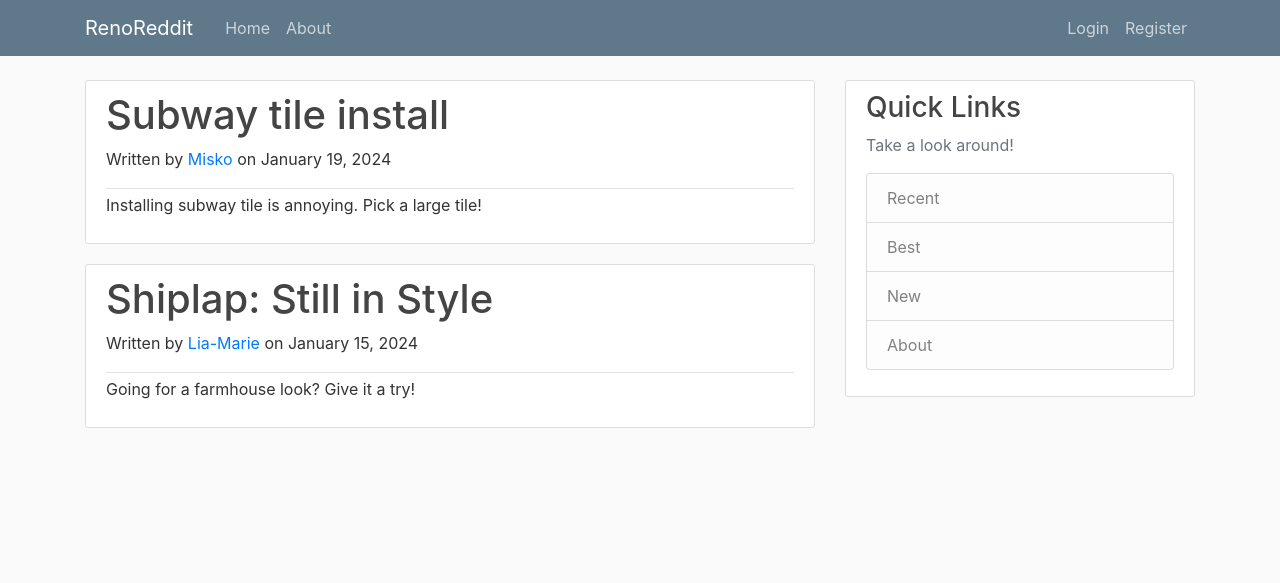
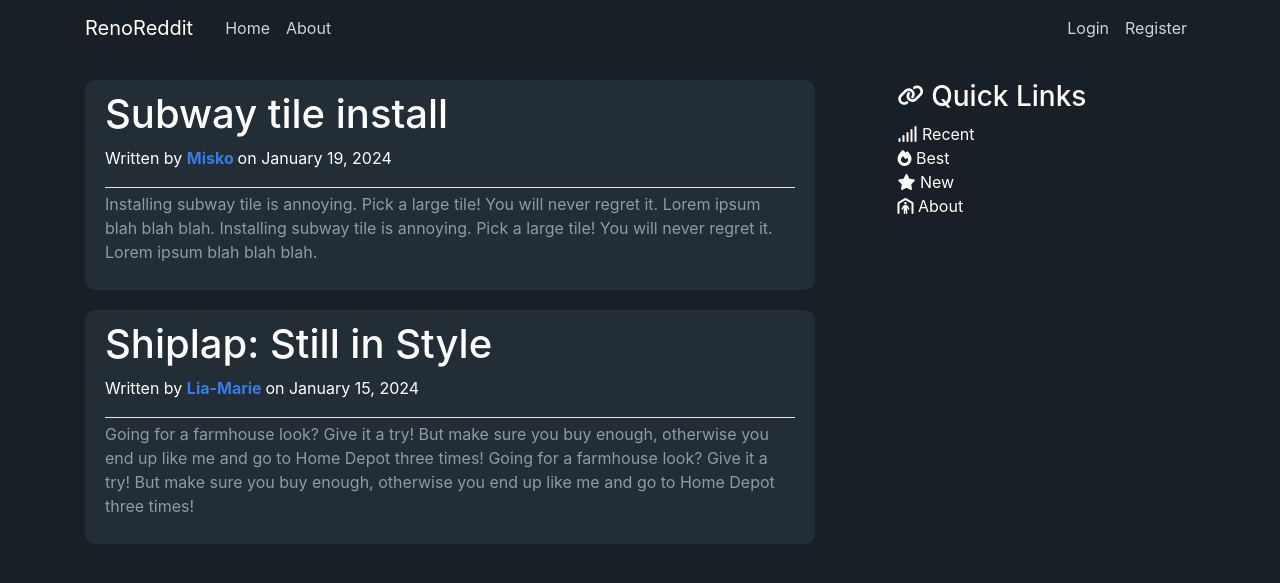
Before and after one commit to misko9251/python_sandbox, a Django app: page /renoreddit/ in a window 1280 px wide. Shown: the top 583 px of the page. Run offline with Django 5.2, Linux system fonts and the light colour scheme; some libraries are stand-ins or nearby versions.

Commit message:
add more styles to main css

```diff
--- a/renoreddit/static/renoreddit/main.css
+++ b/renoreddit/static/renoreddit/main.css
@@ -12,8 +12,8 @@ body {
     margin: 0;
   }
 
-  .bg-steel {
-    background-color: #5f788a;
+  .bg-steel, body {
+    background-color: rgb(24, 31, 38);
   }
 
   .site-header .navbar-nav .nav-link {
@@ -29,15 +29,20 @@ body {
   }
 
   .content-section {
-    background: #ffffff;
+    background-color: rgb(34, 45, 54);
+    color: white;
     padding: 10px 20px;
-    border: 1px solid #dddddd;
-    border-radius: 3px;
+    border-radius: 10px;
     margin-bottom: 20px;
   }
 
   .article-title {
     color: #444444;
+  }
+
+  .article-author{
+    color: rgb(55, 124, 231);
+    font-weight: bolder;
   }
 
   a.article-title:hover {
@@ -47,6 +52,11 @@ body {
 
   .article-content {
     white-space: pre-line;
+    color: white;
+  }
+
+   .article-paragraph {
+    color: rgb(144, 154, 165);
   }
 
   .article-img {
@@ -82,3 +92,15 @@ body {
   .account-heading {
     font-size: 2.5rem;
   }
+
+  .content-container{
+    color: white;
+    margin: 0 auto;
+    display: flex;
+    flex-direction: column;
+    width: 70%;
+  }
+
+  .content-container h3{
+    color: white;
+  }
--- a/renoreddit/templates/renoreddit/base.html
+++ b/renoreddit/templates/renoreddit/base.html
@@ -37,28 +37,27 @@
           </div>
         </nav>
       </header>
-    <!-- Block so child templates can override. Reasoning: Less duplicate code -->
     <main role="main" class="container">
         <div class="row">
           <div class="col-md-8">
+            <!-- Block so child templates can override. Reasoning: Less duplicate code -->
             {% block content %}{% endblock %}
           </div>
           <div class="col-md-4">
-            <div class="content-section">
-              <h3>Quick Links</h3>
-              <p class='text-muted'>Take a look around!
-                <ul class="list-group">
-                  <li class="list-group-item list-group-item-light">Recent</li>
-                  <li class="list-group-item list-group-item-light">Best</li>
-                  <li class="list-group-item list-group-item-light">New</li>
-                  <li class="list-group-item list-group-item-light">About</li>
+            <div class="content-container">
+              <h3><i class="fa-solid fa-link fa-xs"></i> Quick Links</h3>
+                <ul class="list-group" style="list-style-type: none;">
+                  <li class=""><span class="fa-container"><i class="fa-solid fa-signal"></i></span> Recent</li>
+                  <li class=""><span class="fa-container"><i class="fa-solid fa-fire"></i></span> Best</li>
+                  <li class=""><span class="fa-container"><i class="fa-solid fa-star"></i></span> New</li>
+                  <li class=""><span class="fa-container"><i class="fa-solid fa-person-shelter"></i></span> About</li>
                 </ul>
-              </p>
             </div>
           </div>
         </div>
       </main>
 
+      <script src="https://kit.fontawesome.com/c3a68ff822.js" crossorigin="anonymous"></script>
       <script src="https://code.jquery.com/jquery-3.2.1.slim.min.js" integrity="sha384-KJ3o2DKtIkvYIK3UENzmM7KCkRr/rE9/Qpg6aAZGJwFDMVNA/GpGFF93hXpG5KkN" crossorigin="anonymous"></script>
       <script src="https://cdn.jsdelivr.net/npm/popper.js@1.12.9/dist/umd/popper.min.js" integrity="sha384-ApNbgh9B+Y1QKtv3Rn7W3mgPxhU9K/ScQsAP7hUibX39j7fakFPskvXusvfa0b4Q" crossorigin="anonymous"></script>
       <script src="https://cdn.jsdelivr.net/npm/bootstrap@4.0.0/dist/js/bootstrap.min.js" integrity="sha384-JZR6Spejh4U02d8jOt6vLEHfe/JQGiRRSQQxSfFWpi1MquVdAyjUar5+76PVCmYl" crossorigin="anonymous"></script>
--- a/renoreddit/templates/renoreddit/home.html
+++ b/renoreddit/templates/renoreddit/home.html
@@ -7,9 +7,9 @@
         <div class="media-body">
             <div class="article-metadata">
                 <h1 class="article-content">{{ post.title }}</h1>
-                <p class="article-content">Written by <a href="#">{{ post.author }} </a>on {{ post.date }}</p>
+                <p class="article-content">Written by <a class="article-author" href="#">{{ post.author }} </a>on {{ post.date }}</p>
             </div>
-            <p class="article-content">{{ post.content }}</p>
+            <p class="article-content article-paragraph">{{ post.content }}</p>
         </div>
     </article>
     {% endfor %}
--- a/renoreddit/views.py
+++ b/renoreddit/views.py
@@ -7,13 +7,13 @@ posts = [
     {
         'author': 'Misko',
         'title': 'Subway tile install',
-        'content': 'Installing subway tile is annoying. Pick a large tile!',
+        'content': 'Installing subway tile is annoying. Pick a large tile! You will never regret it. Lorem ipsum blah blah blah. Installing subway tile is annoying. Pick a large tile! You will never regret it. Lorem ipsum blah blah blah.',
         'date': 'January 19, 2024'
     },
         {
         'author': 'Lia-Marie',
         'title': 'Shiplap: Still in Style',
-        'content': 'Going for a farmhouse look? Give it a try!',
+        'content': 'Going for a farmhouse look? Give it a try! But make sure you buy enough, otherwise you end up like me and go to Home Depot three times! Going for a farmhouse look? Give it a try! But make sure you buy enough, otherwise you end up like me and go to Home Depot three times!',
         'date': 'January 15, 2024'
     }
 ]
```
Also changed, not shown: db.sqlite3.
